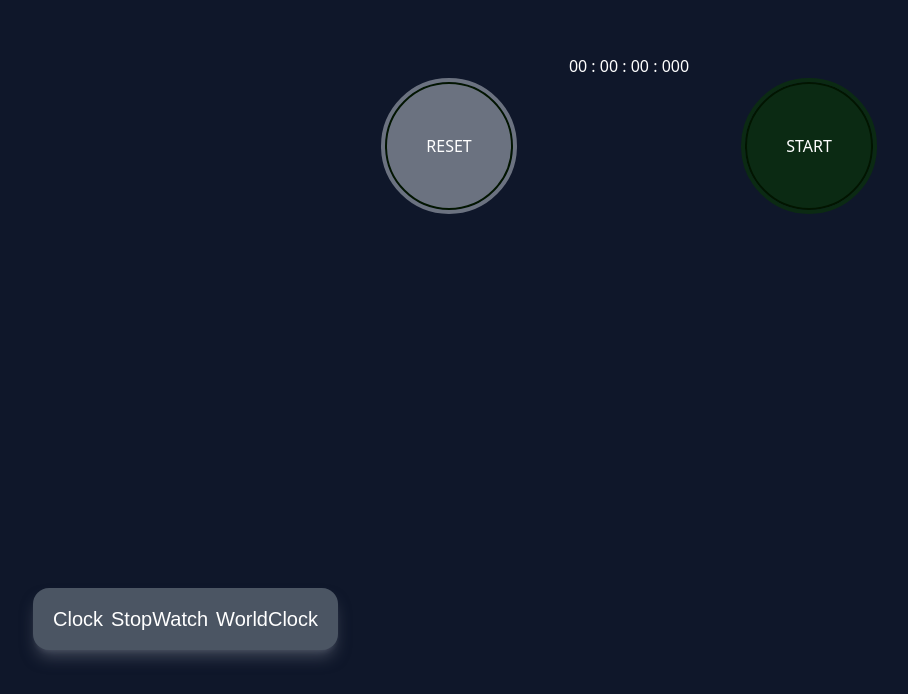
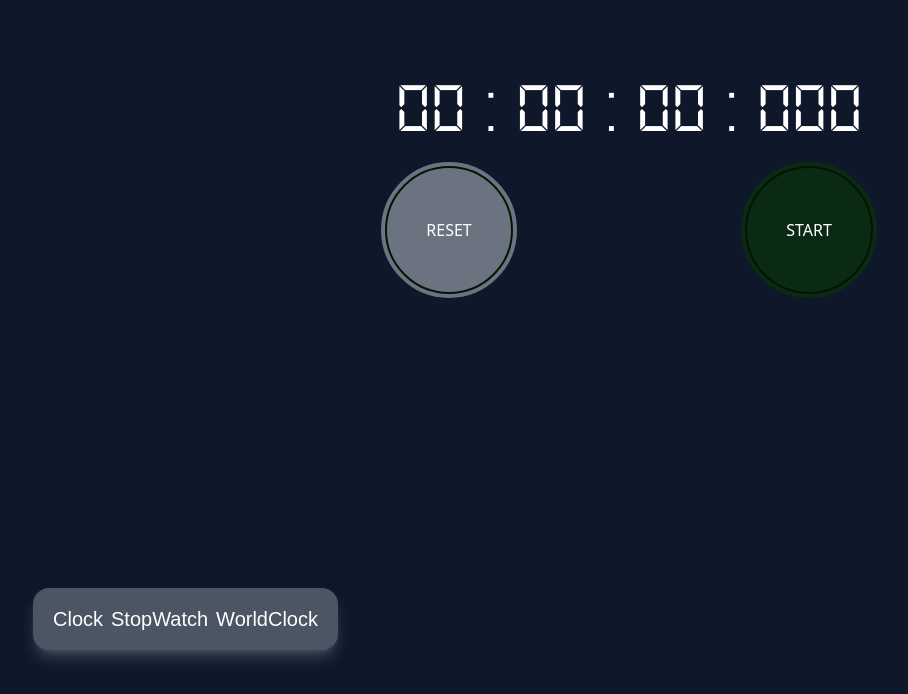
Before and after one commit to amirrahemi01/basic-clock-reactjs, a React (Create React App) app: page /Stopwatch in a window 1280 px wide. Shown: the part 106-800 px from the top of the page, without its empty margins (11-919 px from the left). Built offline with nearby package versions, Linux system fonts and the light colour scheme.

Commit message:
tailwind styles for component

```diff
--- a/src/components/stopwatch/Timer.tsx
+++ b/src/components/stopwatch/Timer.tsx
@@ -14,7 +14,7 @@ const Timer = (props: Props) => {
 
   return (
     <div>
-      <h1>{cleanTime(currentTime)}</h1>
+      <h1 className="md:text-7xl font-clock">{cleanTime(currentTime)}</h1>
     </div>
   );
 };
```
